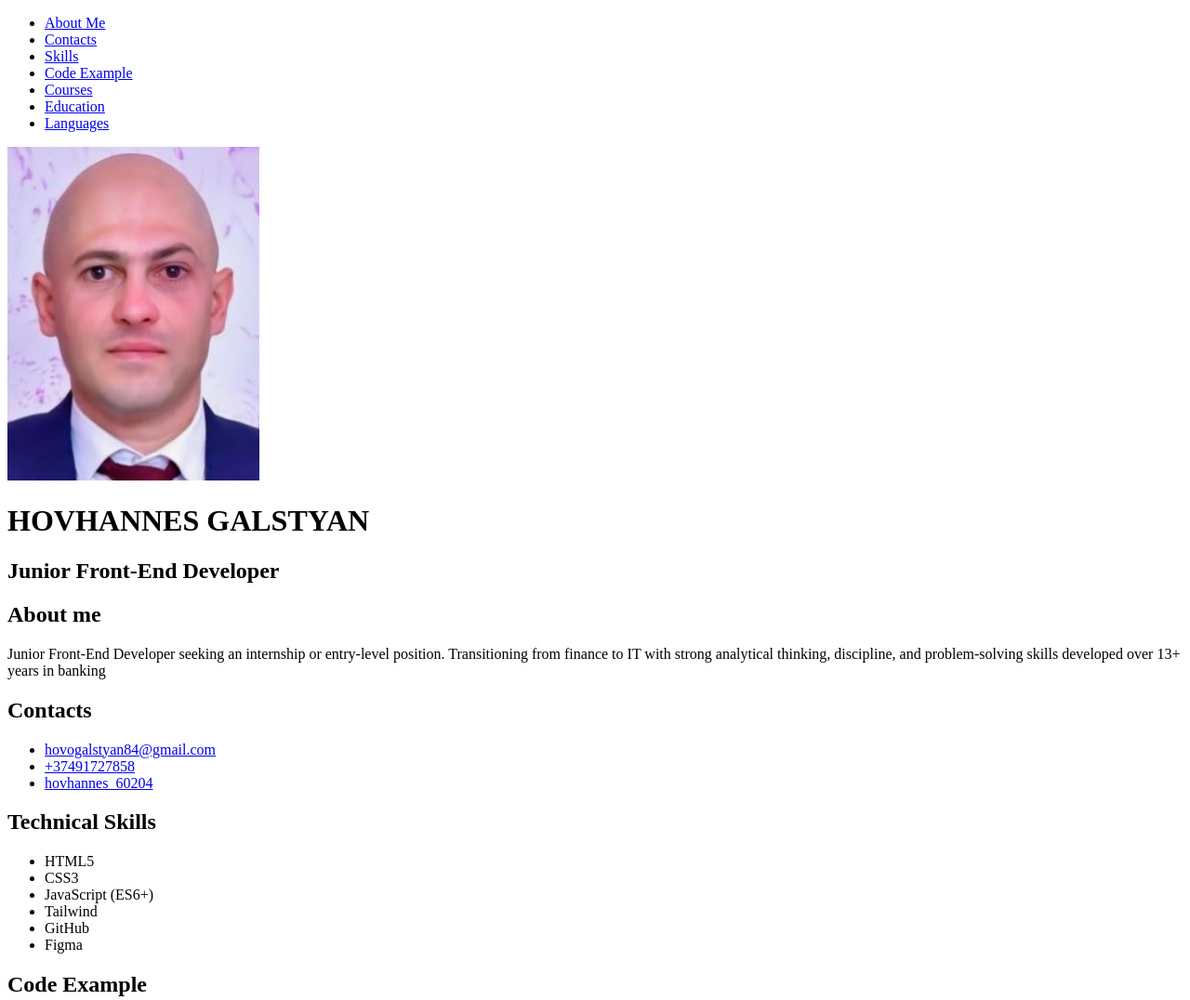
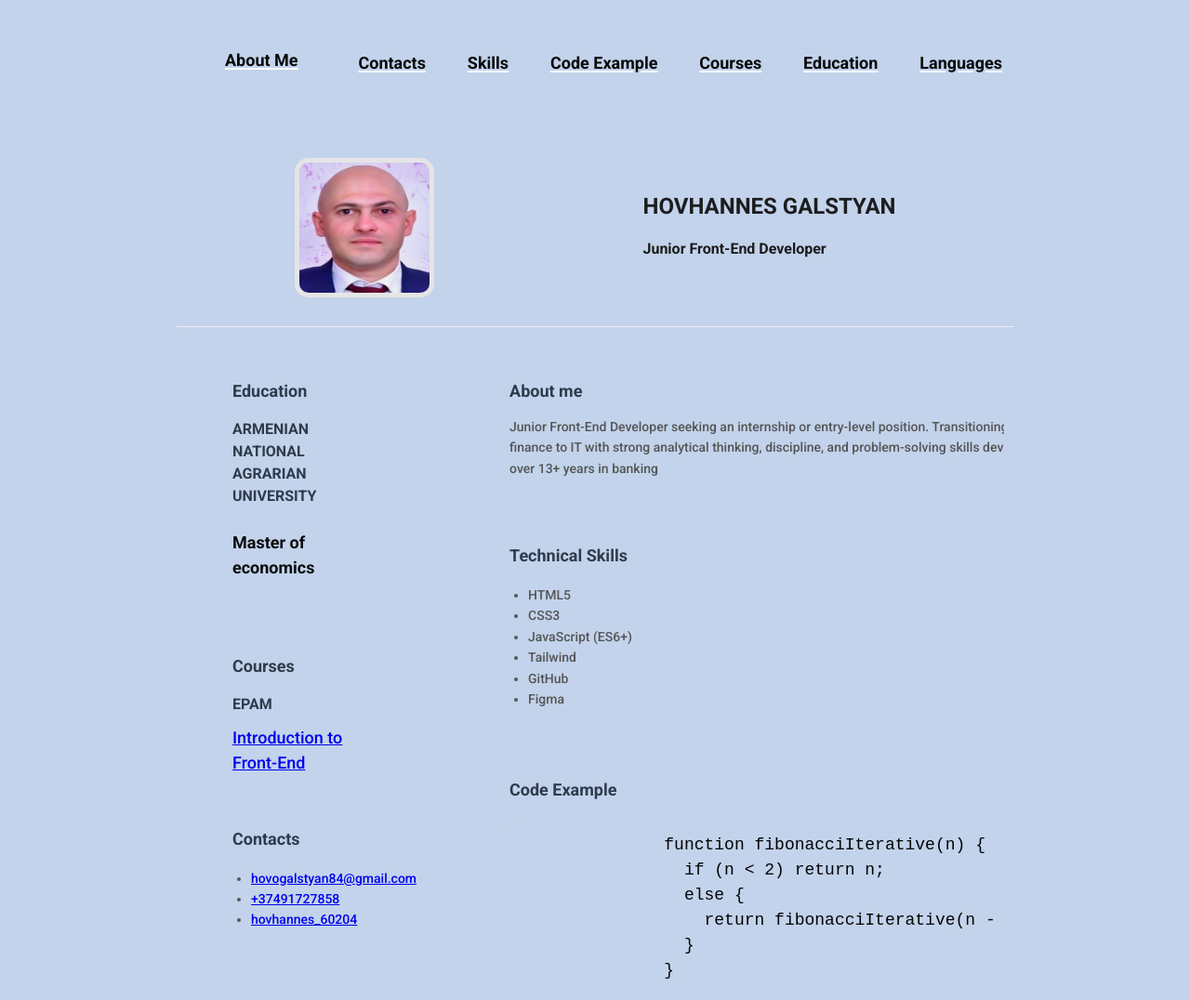
Before and after one commit to Hovhannes-Galstyan/rsschool-cv, a plain HTML site: page index.html in a window 1280 px wide. Shown: the top 1076 px of the page at 93% size. Drawn offline with Linux system fonts and the light colour scheme.

Commit message:
feat: add style add style and fix errors in html

```diff
--- a/index.html
+++ b/index.html
@@ -1,4 +1,4 @@
-<!doctype html>
+<!Doctype html>
 <html lang="en">
   <head>
     <meta charset="UTF-8">
@@ -12,7 +12,7 @@
     <div class="container">
       <nav class="nav">
         <ul class="nav-list">
-          <li class="nav-item"><a href="#profile">About Me</a></li>
+          <li class="nav-item"><a href="#profile" class="nav-link">About Me</a></li>
           <li class="nav-item"><a href="#contacts">Contacts</a></li>
           <li class="nav-item"><a href="#skills">Skills</a></li>
           <li class="nav-item"><a href="#code_example">Code Example</a></li>
@@ -30,7 +30,31 @@
           <h2>Junior Front-End Developer</h2>
         </div>
       </header>
-      <main class="main_container">
+      <div class="main_container">
+        <aside class="aside">
+          <section id="education">
+            <h2>Education</h2>
+            <h3>ARMENIAN NATIONAL AGRARIAN UNIVERSITY</h3>
+            <h4>Master of economics</h4>
+          </section>
+        <section id="courses">
+          <h2>Courses</h2>
+          <h3>EPAM</h3>
+          <a href="https://campus.epam.com/en/training/5451">
+            Introduction to Front-End
+          </a>
+        </section>
+        </section>
+        <section id="contacts">
+          <h2>Contacts</h2>
+          <ul>
+            <li><a href="https://www.google.com/" target="_blank">hovogalstyan84@gmail.com</a></li>
+            <li><a href="#">+37491727858</a></li>
+            <li><a href="https://discord.com/" target="_blank">hovhannes_60204</a></li>
+          </ul>
+        </section>
+        </aside>
+        <main class="main_content">
           <section id="profile">
             <h2>About me</h2>
             <p>
@@ -39,14 +63,6 @@
               thinking, discipline, and problem-solving skills developed over 13+
               years in banking
             </p>
-        </section>
-        <section id="contacts">
-          <h2>Contacts</h2>
-          <ul>
-            <li><a href="https://www.google.com/" target="_blank">hovogalstyan84@gmail.com</a></li>
-            <li><a href="#">+37491727858</a></li>
-            <li><a href="https://discord.com/" target="_blank">hovhannes_60204</a></li>
-          </ul>
           </section>
           <section id="skills">
             <h2>Technical Skills</h2>
@@ -70,23 +86,12 @@
               }
             </pre>
           </section>
-        <section id="education">
-          <h2>Education</h2>
-          <h3>ARMENIAN NATIONAL AGRARIAN UNIVERSITY</h3>
-          <h4>Master of economics</h4>
-        </section>
-        <section id="courses">
-          <h2>Courses</h2>
-          <h3>EPAM</h3>
-          <a href="https://campus.epam.com/en/training/5451">
-            Introduction to Front-End
-          </a>
-        </section>
           <section id="languages">
             <h2>Languages</h2>
             <p>English – A2</p>
           </section>
         </main>
+      </div>
       <footer class="footer">
         <a href="https://github.com/Hovhannes-Galstyan" target="_blank">
           <img
--- a/style.css
+++ b/style.css
@@ -0,0 +1,163 @@
+* {
+  box-sizing: border-box;
+  background-color: #c2d3eb;
+}
+
+html {
+  scroll-behavior: smooth;
+}
+
+body {
+  display: flex;
+  flex-direction: column;
+  justify-content: space-around;
+  font-family: "Roboto", "sans-serif";
+  font-size: 18px;
+  font-weight: 400;
+  line-height: 1.5;
+  color: #040404;
+
+  margin: 0;
+  padding: 0;
+  min-height: 100vh;
+}
+
+.container {
+  max-width: 900px;
+  width: 100%;
+  margin: 0 auto;
+}
+.nav {
+  width: 100%;
+  padding: 12px;
+  background-color: 2d3eb;
+  color: rgb(255, 255, 255);
+  font-weight: 700;
+  cursor: pointer;
+  text-decoration: underline;
+}
+
+.nav-list {
+  display: flex;
+  justify-content: space-between;
+  align-items: center;
+  list-style-type: none;
+   font-size: 28px;
+}
+
+.nav-item a {
+  color: #080808;
+  text-decoration: none;
+  font-size: 18px;
+  transition: 0.3s;
+}
+
+.nav-item :hover {
+  color: #6f1b1b;
+}
+.nav-link {
+  padding: 0 20px;
+  line-height: 50px;
+}
+
+.header {
+
+  width: 100%;
+  padding: 24px;
+  display: flex;
+  justify-content: space-around;
+  align-items: center;
+  gap: 20px;
+  border-bottom: 1px solid #eee;
+}
+
+
+.header_img img {
+  width: 150px;
+  height: 150px;
+  margin-top: 16px;
+  border-radius: 10%;
+  border: 5px solid #e5e5e5;
+  right: 20px;
+}
+
+
+.header-info h1 {
+  font-size: 24px;
+  color: #1d1d1e;
+}
+
+.header-info h2 {
+  font-size: 16px;
+  color: #1c1b1b;
+  margin-top: 5px;
+}
+
+
+.main_container {
+  width: 100%;
+  max-width: 880px;
+  display: flex;
+  margin: auto;
+  background: #fff;
+  border-radius: 5px;
+  overflow: hidden;
+}
+
+.aside {
+  flex: 3;
+  background: #c2d3eb;
+  color: rgb(12, 12, 12);
+  padding: 20px;
+}
+
+.main_content {
+  flex: 7;
+  padding: 20px;
+}
+
+section {
+  padding: 20px 30px;
+  width: 70%;
+}
+
+section h2 {
+  margin-bottom: 10px;
+  color: #2f3b4c;
+  font-size: 18px;
+}
+section h3 {
+  margin-bottom: 10px;
+  color: #2f3b4c;
+  font-size: 16px;
+}
+
+section p,
+section li {
+  font-size: 14px;
+  color: #555;
+  line-height: 1.6;
+}
+
+ul {
+  padding-left: 20px;
+}
+
+pre {
+  padding: 15px;
+  background: c2d3eb;
+  border-radius: 10px;
+}
+
+.footer {
+  width: 100%;
+  display: flex;
+  justify-content: space-between;
+  padding: 20px 30px;
+  border-top: 1px solid #eee;
+  background-color: #c2d3eb;
+}
+
+.footer img {
+  object-fit: contain;
+}
```
Lines whose indentation alone changed are shown as unchanged.
